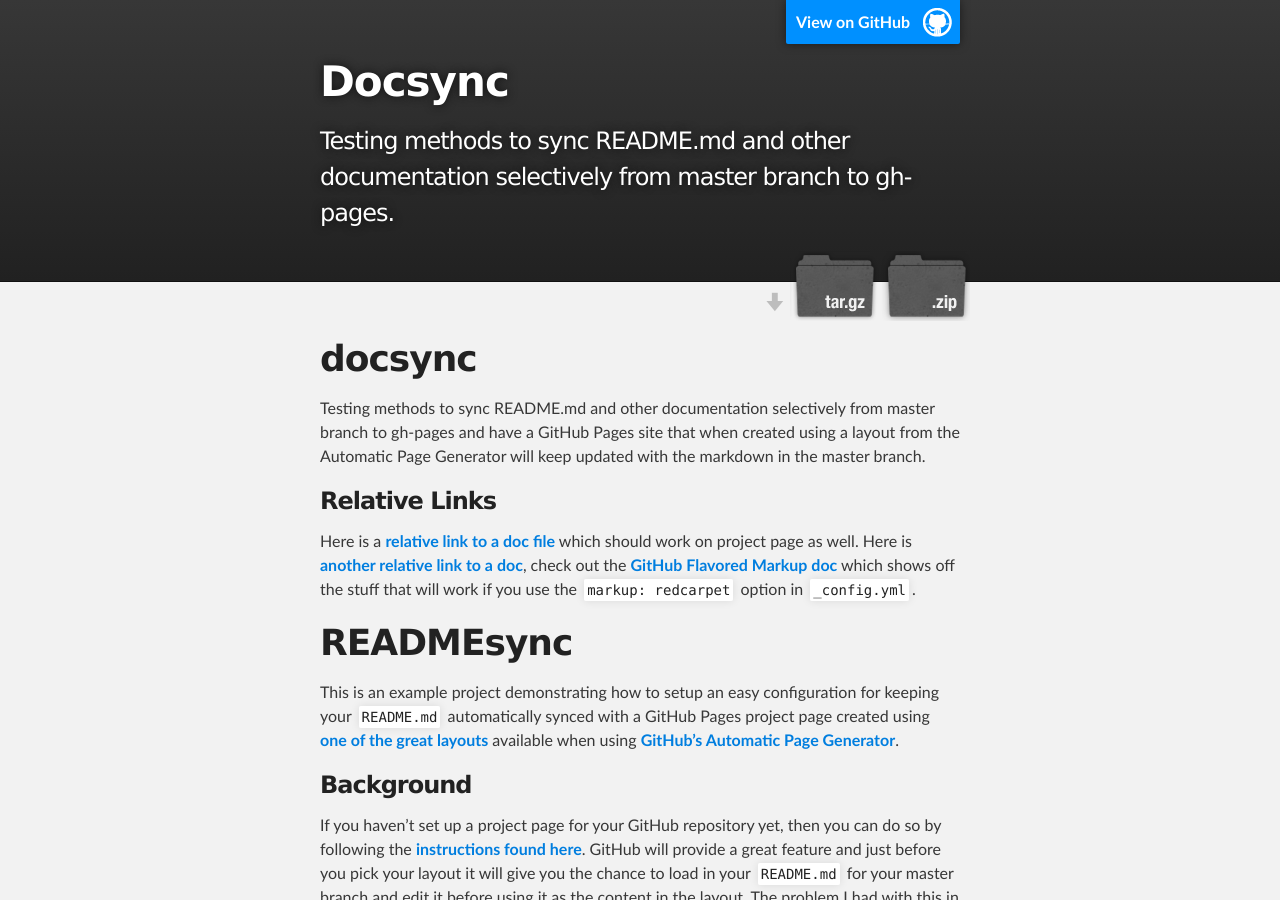
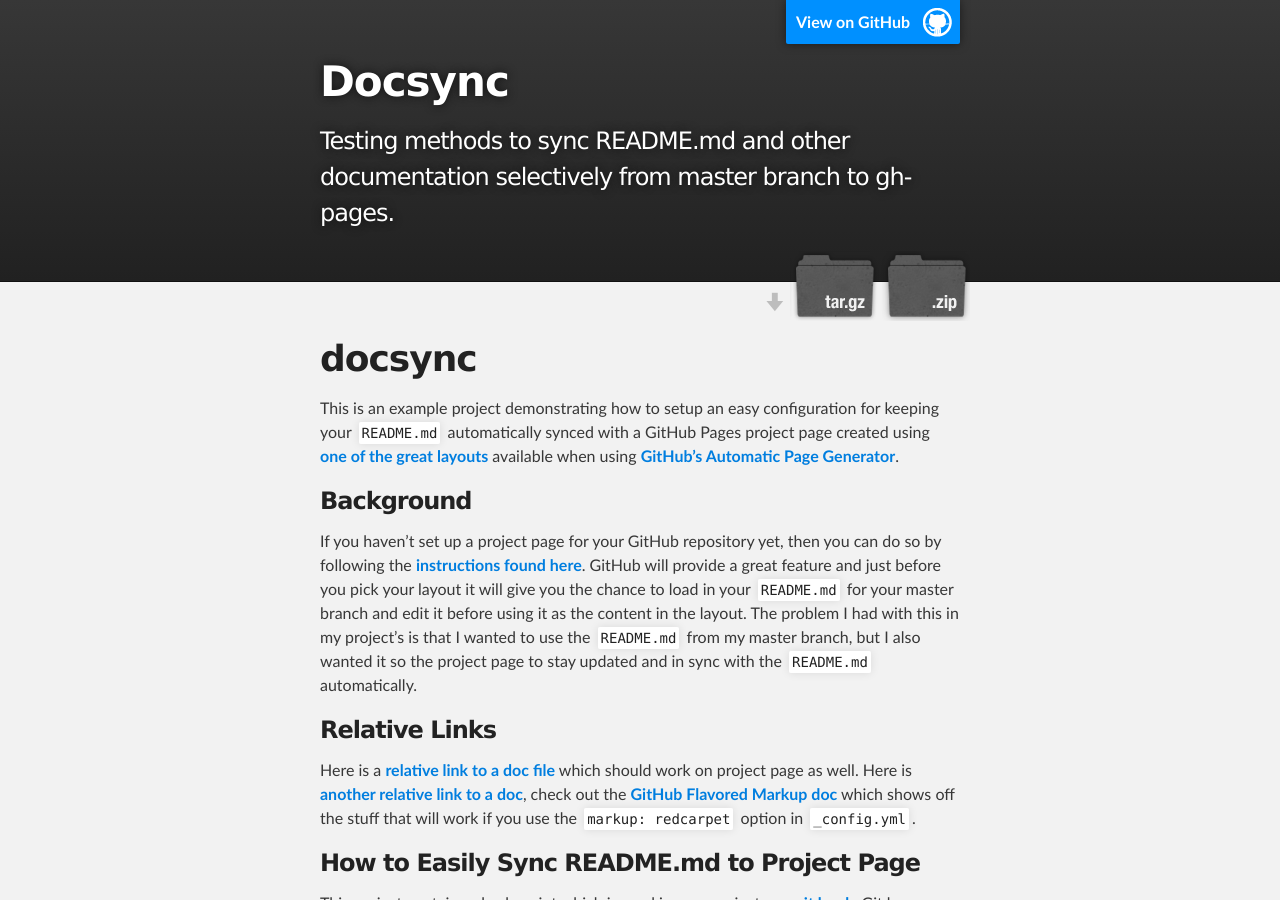
Before and after one commit to CoryG89/docsync, a Jekyll site: the page built from index.md, in a window 1280 px wide and 900 px high. Built offline with Jekyll 4.4.1, drawn with Linux system fonts in a browser that asks for light colours; nearby versions of some CDN libraries; Markdown is read by kramdown in place of the engine named in the settings.

Commit message:
Sync README.md in master branch to index.md in gh-pages

```diff
--- a/index.md
+++ b/index.md
@@ -5,20 +5,6 @@
 
 docsync
 =============
-
-Testing methods to sync README.md and other documentation selectively from
-master branch to gh-pages and have a GitHub Pages site that when created using
-a layout from the Automatic Page Generator will keep updated with the markdown
-in the master branch.
-
-### Relative Links
-
-Here is a [**relative link to a doc file**][7] which should work on project page
-as well. Here is [**another relative link to a doc**][8], check out the
-[**GitHub Flavored Markup doc**][5] which shows off the stuff that will work if
-you use the `markup: redcarpet` option in `_config.yml`.
-
-# READMEsync
 
 This is an example project demonstrating how to setup an easy configuration for
 keeping your `README.md` automatically synced with a GitHub Pages project
```
Also changed, not shown: other parts of index.md (+7 -0 lines).
